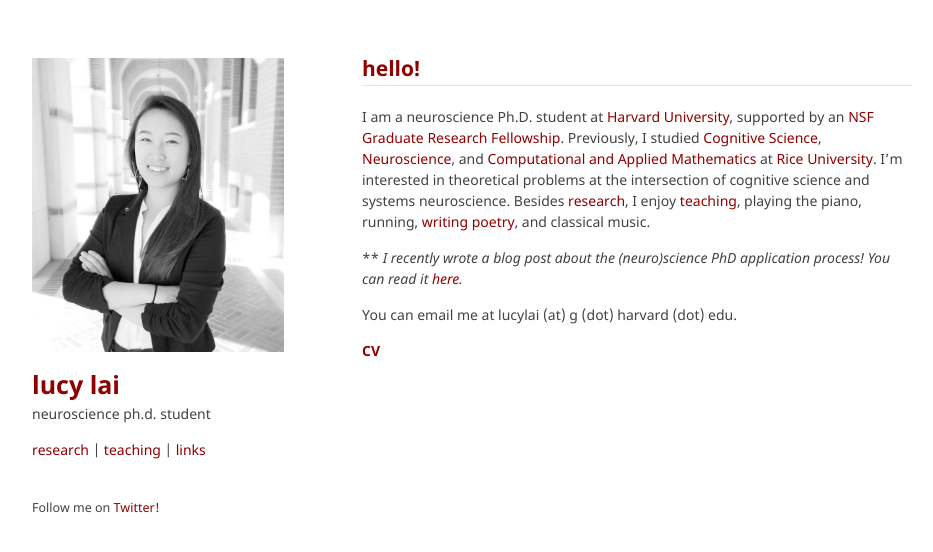
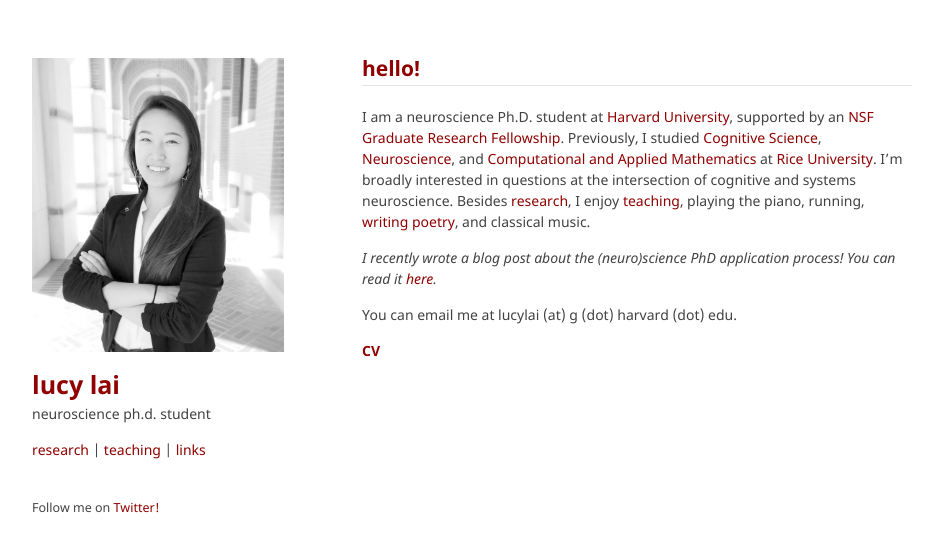
Before and after one commit to lucylai96/lucylai96.github.io, a Jekyll site: the page built from index.md, in a window 1280 px wide. Shown: the top 552 px of the page, without its empty margins (168-1101 px from the left). Built offline with Jekyll 4.4.1, drawn with Linux system fonts in a browser that asks for light colours; our own code applies the rules of GitHub Pages for plain Markdown files.

Commit message:
Update index.md

```diff
--- a/index.md
+++ b/index.md
@@ -1,8 +1,8 @@
 ## hello!
 ***
-I am a neuroscience Ph.D. student at [Harvard University](http://www.hms.harvard.edu/dms/neuroscience/index.html), supported by an [NSF Graduate Research Fellowship](https://www.nsfgrfp.org/). Previously, I studied [Cognitive Science](http://cogsci.rice.edu/), [Neuroscience](http://neuroscience.rice.edu), and [Computational and Applied Mathematics](http://www.caam.rice.edu/) at [Rice University](http://www.rice.edu/). I’m interested in theoretical problems at the intersection of cognitive science and systems neuroscience. Besides [research](./research.html), I enjoy [teaching](./teaching.html), playing the piano, running, [writing poetry](http://subcorticalsongs.wordpress.com/), and classical music.
+I am a neuroscience Ph.D. student at [Harvard University](http://www.hms.harvard.edu/dms/neuroscience/index.html), supported by an [NSF Graduate Research Fellowship](https://www.nsfgrfp.org/). Previously, I studied [Cognitive Science](http://cogsci.rice.edu/), [Neuroscience](http://neuroscience.rice.edu), and [Computational and Applied Mathematics](http://www.caam.rice.edu/) at [Rice University](http://www.rice.edu/). I’m broadly interested in questions at the intersection of cognitive and systems neuroscience. Besides [research](./research.html), I enjoy [teaching](./teaching.html), playing the piano, running, [writing poetry](http://subcorticalsongs.wordpress.com/), and classical music.
 
-** *I recently wrote a blog post about the (neuro)science PhD application process! You can read it [here](https://lucyblogs.wordpress.com/2018/08/02/all-about-phd-applications/).*
+*I recently wrote a blog post about the (neuro)science PhD application process! You can read it [here](https://lucyblogs.wordpress.com/2018/08/02/all-about-phd-applications/).*
 
 You can email me at lucylai (at) g (dot) harvard (dot) edu.
 
```
